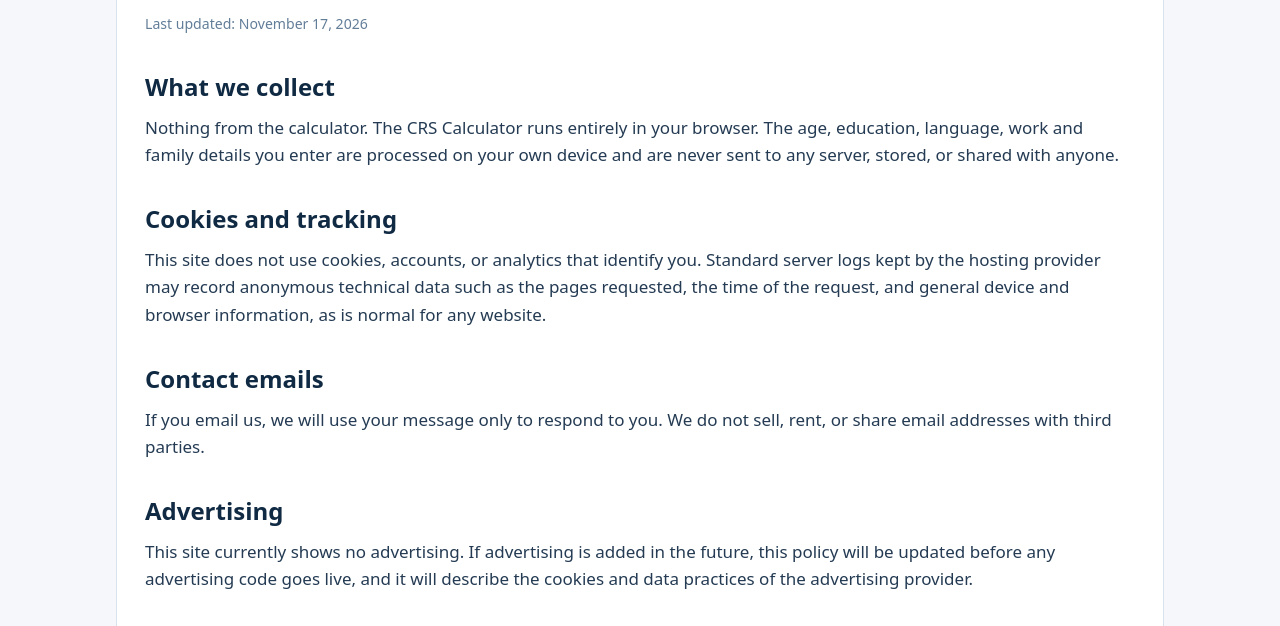
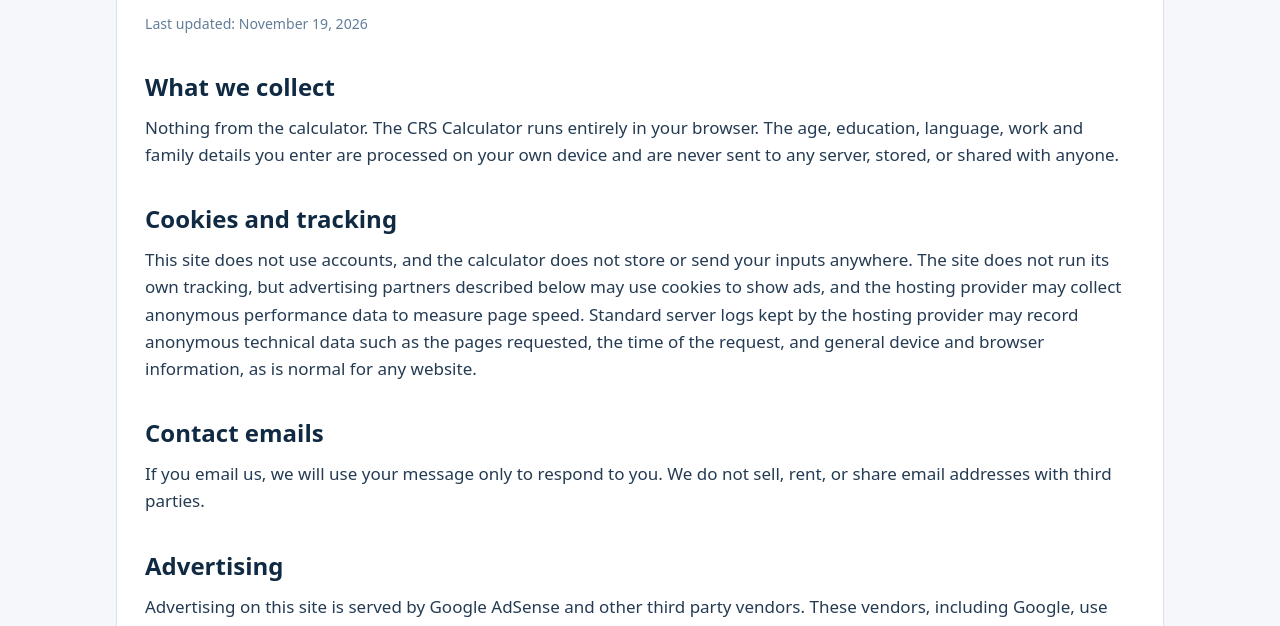
Before and after one commit to crs-calculator/crscalculator, a plain HTML site: page privacy.html in a window 1280 px wide. Shown: the part 164-790 px from the top of the page. Drawn offline with Linux system fonts and the light colour scheme.

Commit message:
Add files via upload

```diff
--- a/privacy.html
+++ b/privacy.html
@@ -55,15 +55,15 @@
 <main class="container">
   <article class="page">
     <h1>Privacy Policy</h1>
-    <p class="updated">Last updated: November 17, 2026</p>
+    <p class="updated">Last updated: November 19, 2026</p>
     <h2>What we collect</h2>
     <p>Nothing from the calculator. The CRS Calculator runs entirely in your browser. The age, education, language, work and family details you enter are processed on your own device and are never sent to any server, stored, or shared with anyone.</p>
     <h2>Cookies and tracking</h2>
-    <p>This site does not use cookies, accounts, or analytics that identify you. Standard server logs kept by the hosting provider may record anonymous technical data such as the pages requested, the time of the request, and general device and browser information, as is normal for any website.</p>
+    <p>This site does not use accounts, and the calculator does not store or send your inputs anywhere. The site does not run its own tracking, but advertising partners described below may use cookies to show ads, and the hosting provider may collect anonymous performance data to measure page speed. Standard server logs kept by the hosting provider may record anonymous technical data such as the pages requested, the time of the request, and general device and browser information, as is normal for any website.</p>
     <h2>Contact emails</h2>
     <p>If you email us, we will use your message only to respond to you. We do not sell, rent, or share email addresses with third parties.</p>
     <h2>Advertising</h2>
-    <p>This site currently shows no advertising. If advertising is added in the future, this policy will be updated before any advertising code goes live, and it will describe the cookies and data practices of the advertising provider.</p>
+    <p>Advertising on this site is served by Google AdSense and other third party vendors. These vendors, including Google, use cookies to serve ads based on your prior visits to this site or other websites. Google's use of advertising cookies enables it and its partners to serve ads to you based on your visit to this site and other sites on the internet. You may opt out of personalized advertising by visiting <a href="https://www.google.com/settings/ads">Google Ads Settings</a> or <a href="https://www.aboutads.info/choices">www.aboutads.info/choices</a>. You can also opt out of a third party vendor's use of cookies for personalized advertising by visiting that vendor's opt out page.</p>
     <h2>External links</h2>
     <p>Links to IRCC and other official sources leave this site. Their privacy practices are governed by their own policies.</p>
     <h2>Changes</h2>
--- a/sitemap.xml
+++ b/sitemap.xml
@@ -10,7 +10,7 @@
   <url><loc>https://crscalculator.pro/fsw-67-points-grid</loc><lastmod>2026-11-18</lastmod></url>
   <url><loc>https://crscalculator.pro/about</loc><lastmod>2026-11-17</lastmod></url>
   <url><loc>https://crscalculator.pro/contact</loc><lastmod>2026-11-17</lastmod></url>
-  <url><loc>https://crscalculator.pro/privacy</loc><lastmod>2026-11-17</lastmod></url>
+  <url><loc>https://crscalculator.pro/privacy</loc><lastmod>2026-11-19</lastmod></url>
   <url><loc>https://crscalculator.pro/terms</loc><lastmod>2026-11-17</lastmod></url>
   <url><loc>https://crscalculator.pro/disclaimer</loc><lastmod>2026-11-17</lastmod></url>
   <url><loc>https://crscalculator.pro/pnp-600-points</loc><lastmod>2026-11-18</lastmod></url>
```
